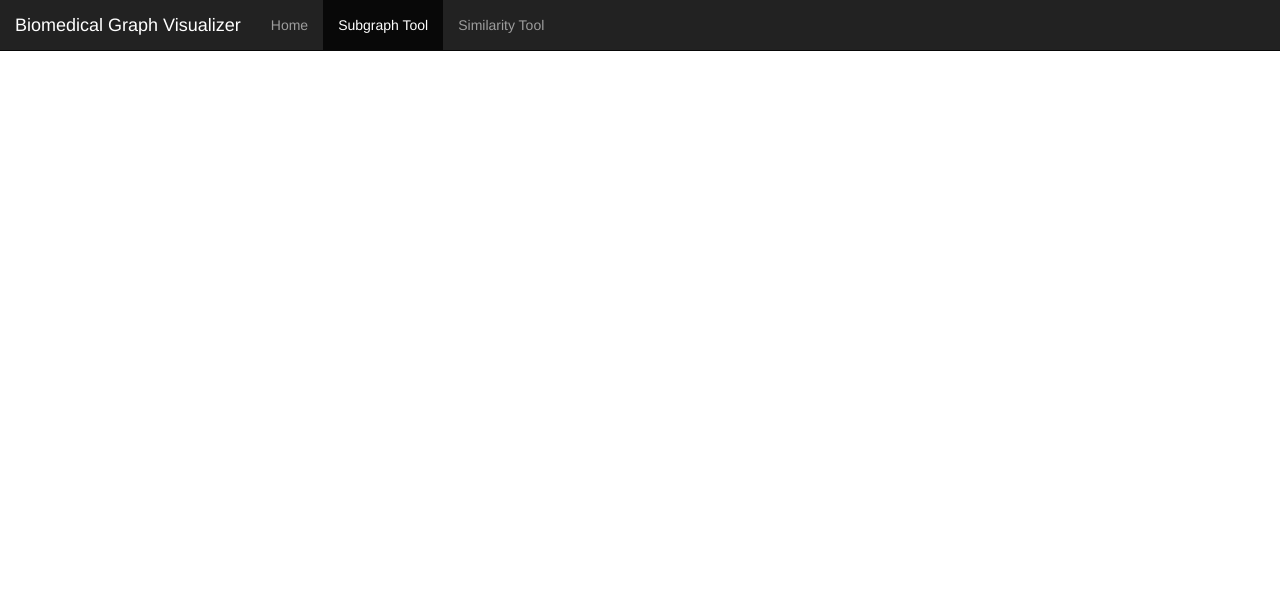
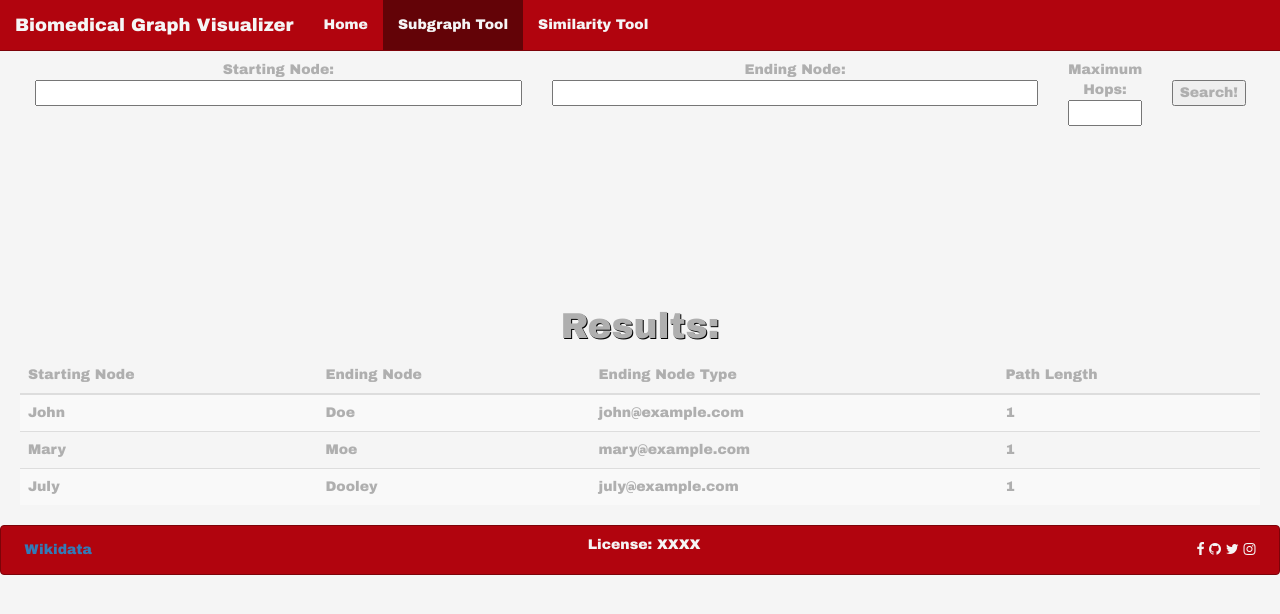
Before and after one commit to ashtonteng/biomedical-graph-visualizer, a Flask app: page /tool1 in a window 1280 px wide. Shown: the top 614 px of the page. Run offline with Flask 2, Linux system fonts and the light colour scheme; some libraries are stand-ins or nearby versions.

Commit message:
Subgraph Tool 1 Page Scaffolding

```diff
--- a/web/flaskr/static/theme.css
+++ b/web/flaskr/static/theme.css
@@ -36,3 +36,23 @@ h1, h2, h3, h4, h5, h6 {
 .navbar-inverse .navbar-nav a:hover {
     color: #630307 !important;
 }
+
+footer {
+    margin-bottom: 0px !important;
+}
+
+.footer-container {
+    display: flex;
+    flex-direction: row;
+    justify-content: space-between;
+    align-items: center;
+    text-align: center;
+}
+
+.footer-container p, .footer-container span {
+    color: whitesmoke;
+}
+
+.bold {
+    font-weight: bold;
+}
--- /dev/null
+++ b/web/flaskr/static/tool1.css
@@ -0,0 +1,25 @@
+main {
+    margin-top: 60px;
+    text-align: center;
+    margin-left: 20px;
+    margin-right: 20px;
+    margin-bottom: 0px;
+}
+
+.explore-panel {
+    background-color: whitesmoke;
+    width: 40%;
+    height: 500px;
+    border-radius: 100px;
+    border-width: 3px;
+    border-style: solid;
+    border-color: #AFAFAF;
+}
+
+label, input[type="text"] {
+    width: 100%;
+}
+
+table {
+    text-align: left;
+}
--- a/web/flaskr/templates/tool1.html
+++ b/web/flaskr/templates/tool1.html
@@ -6,12 +6,17 @@
     <title>Biomedical Graph Visualizer</title>
 
     <!-- links to stylesheet -->
-    <link rel="stylesheet" type="text/css" href="/static/style.css"/>
+    <link rel="stylesheet" type="text/css" href="/static/theme.css"/>
+    <link rel="stylesheet" type="text/css" href="/static/tool1.css"/>
     <link rel="stylesheet" href="https://maxcdn.bootstrapcdn.com/bootstrap/3.3.7/css/bootstrap.min.css">
+    <link href="http://maxcdn.bootstrapcdn.com/font-awesome/4.1.0/css/font-awesome.min.css" rel="stylesheet">
 
     <!-- scripts for bootstrap -->
     <script src="https://ajax.googleapis.com/ajax/libs/jquery/3.2.1/jquery.min.js"></script>
     <script src="https://maxcdn.bootstrapcdn.com/bootstrap/3.3.7/js/bootstrap.min.js"></script>
+
+    <!-- Load d3.js -->
+    <script src="https://d3js.org/d3.v4.min.js"></script>
 
 </head>
 <body>
@@ -46,8 +51,161 @@
 </header>
 
 <main>
-    <p>This is tool 1</p>
+    <div class="container-fluid">
+        <div class="row">
+            <div class="col-md-5">
+                <label>Starting Node:<br><input type="text" id="starting_node"></label>
+            </div>
+            <div class="col-md-5">
+                <label>Ending Node:<br><input type="text" id="ending_node"></label>
+            </div>
+            <div class="col-md-1">
+                <label>Maximum Hops:<br><input type="text" id="hops"></label>
+            </div>
+            <div class="col-md-1">
+                <br>
+                <input type="button" id="submit" value="Search!">
+            </div>
+        </div>
+    </div>
+    <div>
+        <svg id="landing_page_viz"></svg>
+    </div>
+    <div class="results-panel">
+        <h1>Results:</h1>
+        <div class="table-responsive">
+            <table class="table table-striped">
+                <thead>
+                <tr>
+                    <th>Starting Node</th>
+                    <th>Ending Node</th>
+                    <th>Ending Node Type</th>
+                    <th>Path Length</th>
+                </tr>
+                </thead>
+                <tbody>
+                <tr>
+                    <td>John</td>
+                    <td>Doe</td>
+                    <td>john@example.com</td>
+                    <td>1</td>
+                </tr>
+                <tr>
+                    <td>Mary</td>
+                    <td>Moe</td>
+                    <td>mary@example.com</td>
+                    <td>1</td>
+                </tr>
+                <tr>
+                    <td>July</td>
+                    <td>Dooley</td>
+                    <td>july@example.com</td>
+                    <td>1</td>
+                </tr>
+                </tbody>
+            </table>
+        </div>
+    </div>
 </main>
+<footer class="navbar navbar-inverse footer-container">
+    <div style="flex-grow: 1">
+        <a href="https://www.wikidata.org/wiki/Wikidata:Main_Page" target="_blank">Wikidata</a>
+    </div>
+    <div style="flex-grow: 20; color: white">
+        <p>License: XXXX</p>
+    </div>
+    <div style="flex-grow: 1">
+        <a href="/"><span class="fa fa-facebook"></span></a>
+        <a href="/"><span class="fa fa-github"></span></a>
+        <a href="/"><span class="fa fa-twitter"></span></a>
+        <a href="/"><span class="fa fa-instagram"></span></a>
+    </div>
+</footer>
+
+<script>
+
+    d3.json("static/example_network.json", function (data) {
+
+        const width = window.innerWidth;
+        const height = 500;
+        const svg = d3.select('#landing_page_viz')
+            .attr('width', width)
+            .attr('height', height);
+
+        function getNodeColor(node) {
+            return node.level === 1 ? 'red' : 'gray'
+        }
+
+        const nodeElements = svg.append('g')
+            .selectAll('circle')
+            .data(data.nodes)
+            .enter().append('circle')
+            .attr('r', 20)
+            .attr('fill', getNodeColor);
+
+        const textElements = svg.append('g')
+            .selectAll('text')
+            .data(data.nodes)
+            .enter().append('text')
+            .text(node => node.label)
+            .attr('font-size', 15)
+            .attr('dx', 15)
+            .attr('dy', 4)
+            .attr('fill', "#AFAFAF");
+
+        const linkElements = svg.append('g')
+            .selectAll('line')
+            .data(data.links)
+            .enter().append('line')
+            .attr('stroke-width', 1)
+            .attr('stroke', '#E5E5E5');
+
+        const simulation = d3.forceSimulation(data.nodes)
+            .force('charge', d3.forceManyBody().strength(-400))
+            .force('center', d3.forceCenter(width / 2, height / 2))
+            .force('link', d3.forceLink()
+                .id(link => link.id)
+                .strength(link => link.strength)
+                .links(data.links));
+
+        simulation.nodes(data.nodes).on('tick', () => {
+            nodeElements
+                .attr('cx', node => node.x)
+                .attr('cy', node => node.y);
+            textElements
+                .attr('x', node => node.x)
+                .attr('y', node => node.y);
+            linkElements
+                .attr('x1', link => link.source.x)
+                .attr('y1', link => link.source.y)
+                .attr('x2', link => link.target.x)
+                .attr('y2', link => link.target.y)
+        });
+
+        const dragDrop = d3.drag()
+            .on('start', node => {
+                node.fx = node.x;
+                node.fy = node.y;
+            })
+            .on('drag', node => {
+                simulation.alphaTarget(0.7).restart();
+                node.fx = d3.event.x;
+                node.fy = d3.event.y;
+            })
+            .on('end', node => {
+                if (!d3.event.active) {
+                    simulation.alphaTarget(0);
+                }
+                node.fx = null;
+                node.fy = null;
+            });
+
+        nodeElements.call(dragDrop);
+
+    });
+
+
+</script>
 
 </body>
 </html>
```
